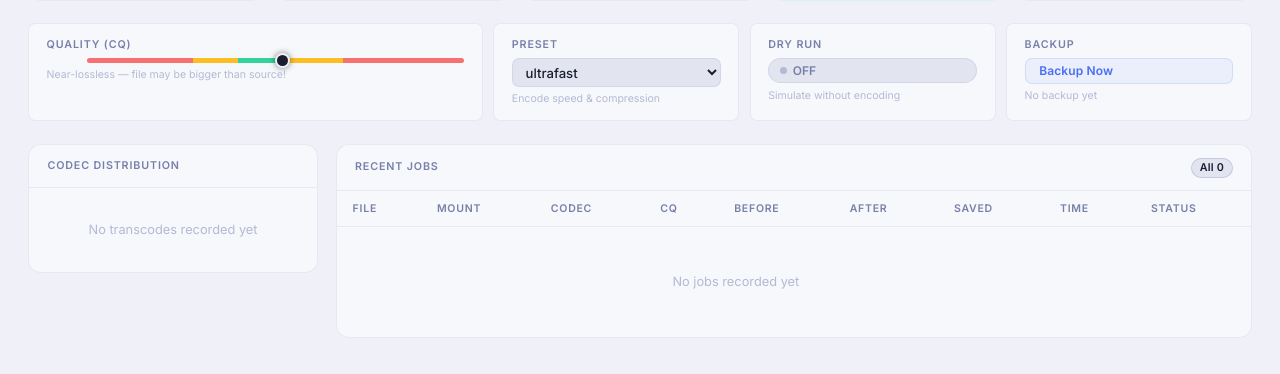
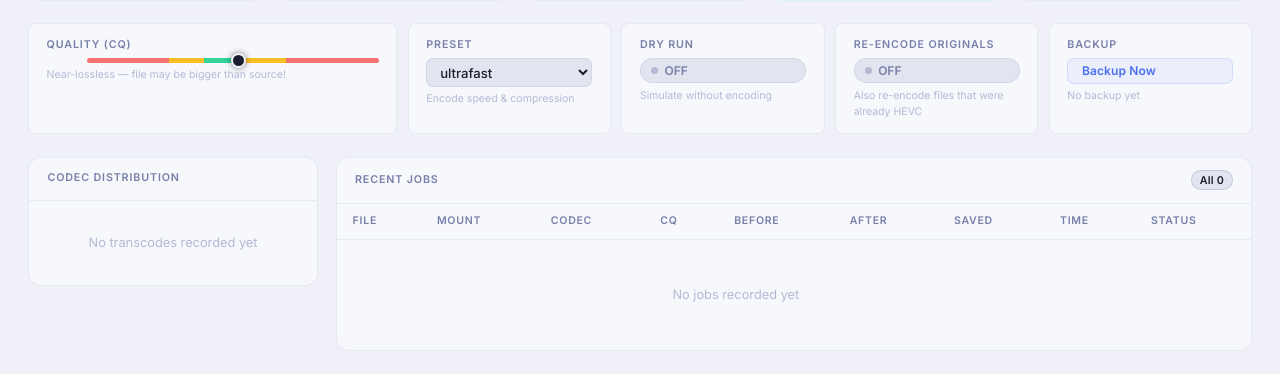
Before and after one commit to ReBaunana/video-transcoder, a FastAPI app: template app/templates/index.html in a window 1280 px wide. Shown: the part 192-566 px from the top of the page. Run offline with FastAPI, Linux system fonts and the light colour scheme; the template is opened without the code that fills it, so the values that code supplies are empty; parts of the project's set-up code (start-up, migrations or seed data) failed here and were passed over; some libraries are stand-ins or nearby versions.

Commit message:
Add Re-encode Originals toggle
New setting (default OFF) lets the user opt in to re-encoding files
that were already HEVC on first scan. When ON, cq='original' entries
are treated the same as any CQ mismatch and get re-transcoded at the
current target CQ. When OFF, originals are always skipped (previous
behavior).

```diff
--- a/app/main.py
+++ b/app/main.py
@@ -275,7 +275,8 @@ async def dashboard(request: Request):
             'workers_count':      transcoder.WORKERS,
             'backup_interval_h':  transcoder.BACKUP_INTERVAL_H,
             'backup_keep':        transcoder.BACKUP_KEEP,
-            'corrupt_count':      len(get_corrupt_files(db)),
+            'corrupt_count':           len(get_corrupt_files(db)),
+            'retranscode_originals':   transcoder.RETRANSCODE_ORIGINALS,
         })
 
 
@@ -343,13 +344,14 @@ _VALID_PRESETS = {
 @app.get('/api/config')
 async def api_get_config():
     return JSONResponse({
-        'cq':                transcoder.CQ,
-        'preset':            transcoder.PRESET,
-        'dry_run':           transcoder.DRY_RUN,
-        'workers':           transcoder.WORKERS,
-        'backup_interval_h': transcoder.BACKUP_INTERVAL_H,
-        'backup_keep':       transcoder.BACKUP_KEEP,
-        'schedule_hour':     transcoder.SCHEDULE_HOUR,
+        'cq':                     transcoder.CQ,
+        'preset':                 transcoder.PRESET,
+        'dry_run':                transcoder.DRY_RUN,
+        'retranscode_originals':  transcoder.RETRANSCODE_ORIGINALS,
+        'workers':                transcoder.WORKERS,
+        'backup_interval_h':      transcoder.BACKUP_INTERVAL_H,
+        'backup_keep':            transcoder.BACKUP_KEEP,
+        'schedule_hour':          transcoder.SCHEDULE_HOUR,
     })
 
 
@@ -364,6 +366,8 @@ async def api_set_config(request: Request):
         transcoder.PRESET = body['preset']
     if 'dry_run' in body:
         transcoder.DRY_RUN = bool(body['dry_run'])
+    if 'retranscode_originals' in body:
+        transcoder.RETRANSCODE_ORIGINALS = bool(body['retranscode_originals'])
     if 'workers' in body:
         transcoder.WORKERS = max(1, min(int(body['workers']), 8))
     if 'backup_interval_h' in body:
@@ -374,14 +378,15 @@ async def api_set_config(request: Request):
         transcoder.SCHEDULE_HOUR = max(-1, min(int(body['schedule_hour']), 23))
     transcoder.save_settings()
     return JSONResponse({
-        'ok':                True,
-        'cq':                transcoder.CQ,
-        'preset':            transcoder.PRESET,
-        'dry_run':           transcoder.DRY_RUN,
-        'workers':           transcoder.WORKERS,
-        'backup_interval_h': transcoder.BACKUP_INTERVAL_H,
-        'backup_keep':       transcoder.BACKUP_KEEP,
-        'schedule_hour':     transcoder.SCHEDULE_HOUR,
+        'ok':                    True,
+        'cq':                    transcoder.CQ,
+        'preset':                transcoder.PRESET,
+        'dry_run':               transcoder.DRY_RUN,
+        'retranscode_originals': transcoder.RETRANSCODE_ORIGINALS,
+        'workers':               transcoder.WORKERS,
+        'backup_interval_h':     transcoder.BACKUP_INTERVAL_H,
+        'backup_keep':           transcoder.BACKUP_KEEP,
+        'schedule_hour':         transcoder.SCHEDULE_HOUR,
     })
 
 
--- a/app/templates/index.html
+++ b/app/templates/index.html
@@ -1876,6 +1876,12 @@
       <div class="setting-hint">Simulate without encoding</div>
     </div>
     <div class="setting-card">
+      <div class="setting-label">Re-encode Originals</div>
+      <button id="cfgRetranscodeOriginals" class="toggle-btn {{ 'active' if retranscode_originals else '' }}"
+              onclick="toggleRetranscodeOriginals()">{{ 'ON' if retranscode_originals else 'OFF' }}</button>
+      <div class="setting-hint">Also re-encode files that were already HEVC</div>
+    </div>
+    <div class="setting-card">
       <div class="setting-label">Backup</div>
       <button class="btn btn-backup" onclick="doBackup()">Backup Now</button>
       <div class="setting-hint" id="lastBackup">{{ last_backup or 'No backup yet' }}</div>
@@ -2559,6 +2565,23 @@
         headers: { 'Content-Type': 'application/json' },
         body: JSON.stringify({ cq, preset }),
       });
+    } catch (_) {}
+  }
+
+  async function toggleRetranscodeOriginals() {
+    const btn = document.getElementById('cfgRetranscodeOriginals');
+    const cur = btn.classList.contains('active');
+    try {
+      const r = await fetch('/api/config', {
+        method: 'POST',
+        headers: { 'Content-Type': 'application/json' },
+        body: JSON.stringify({ retranscode_originals: !cur }),
+      });
+      const d = await r.json();
+      if (d.ok) {
+        btn.classList.toggle('active', d.retranscode_originals);
+        btn.textContent = d.retranscode_originals ? 'ON' : 'OFF';
+      }
     } catch (_) {}
   }
 
--- a/app/transcoder.py
+++ b/app/transcoder.py
@@ -17,7 +17,8 @@ IDEAL_CODECS       = frozenset({'hevc', 'av1'})
 SKIP_CODECS        = frozenset({'gif', 'png', 'unknown', 'mjpeg', 'corrupt'})
 CQ                 = os.getenv('FFMPEG_CQ', '28')
 PRESET             = os.getenv('FFMPEG_PRESET', 'fast')
-DRY_RUN            = os.getenv('DRY_RUN', 'false').lower() == 'true'
+DRY_RUN                = os.getenv('DRY_RUN', 'false').lower() == 'true'
+RETRANSCODE_ORIGINALS  = False
 WORKERS            = max(1, int(os.getenv('FFMPEG_WORKERS', '2')))
 BACKUP_INTERVAL_H  = int(os.getenv('BACKUP_INTERVAL_H', '24'))  # 0 = disabled
 BACKUP_KEEP        = int(os.getenv('BACKUP_KEEP', '7'))
@@ -52,7 +53,7 @@ _lock      = threading.Lock()
 # ── Settings persistence ──────────────────────────────────────────────────────
 
 def load_settings():
-    global CQ, PRESET, DRY_RUN, WORKERS, BACKUP_INTERVAL_H, BACKUP_KEEP, SCHEDULE_HOUR
+    global CQ, PRESET, DRY_RUN, WORKERS, BACKUP_INTERVAL_H, BACKUP_KEEP, SCHEDULE_HOUR, RETRANSCODE_ORIGINALS
     try:
         data = json.loads(SETTINGS_PATH.read_text())
         cq = int(data.get('cq', CQ))
@@ -64,7 +65,8 @@ def load_settings():
             'p1', 'p2', 'p3', 'p4', 'p5', 'p6', 'p7',
         }:
             PRESET = data['preset']
-        DRY_RUN           = bool(data.get('dry_run', DRY_RUN))
+        DRY_RUN                = bool(data.get('dry_run', DRY_RUN))
+        RETRANSCODE_ORIGINALS  = bool(data.get('retranscode_originals', RETRANSCODE_ORIGINALS))
         WORKERS           = max(1, min(int(data.get('workers', WORKERS)), 8))
         BACKUP_INTERVAL_H = max(0, int(data.get('backup_interval_h', BACKUP_INTERVAL_H)))
         BACKUP_KEEP       = max(1, min(int(data.get('backup_keep', BACKUP_KEEP)), 30))
@@ -89,6 +91,7 @@ def save_settings():
             'cq': CQ, 'preset': PRESET, 'dry_run': DRY_RUN,
             'workers': WORKERS, 'backup_interval_h': BACKUP_INTERVAL_H,
             'backup_keep': BACKUP_KEEP, 'schedule_hour': SCHEDULE_HOUR,
+            'retranscode_originals': RETRANSCODE_ORIGINALS,
         }))
         tmp.replace(SETTINGS_PATH)
     except Exception:
@@ -202,10 +205,9 @@ def transcode_file(path: Path, db, slot_id: int) -> str:
             return 'skipped'
         if codec in IDEAL_CODECS:
             cached_cq = cached.get('cq', '')
-            # 'original' = was already HEVC when first scanned, never our encode → always skip
-            # CQ matches current setting → skip
-            # '' (legacy) or different CQ → re-transcode
-            if cached_cq == 'original' or cached_cq == _cq:
+            if cached_cq == _cq:
+                return 'skipped'
+            if cached_cq == 'original' and not RETRANSCODE_ORIGINALS:
                 return 'skipped'
             log.info(f'Re-transcode {path.name}: cached CQ={repr(cached_cq)} current={_cq}')
         info = {'codec': codec, 'duration': cached['duration']}
```
